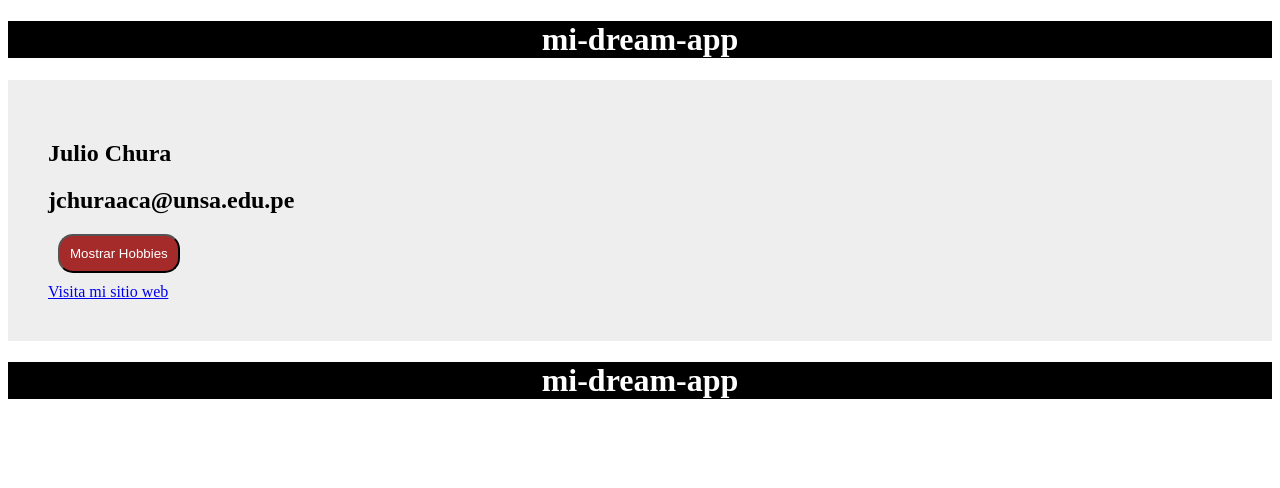
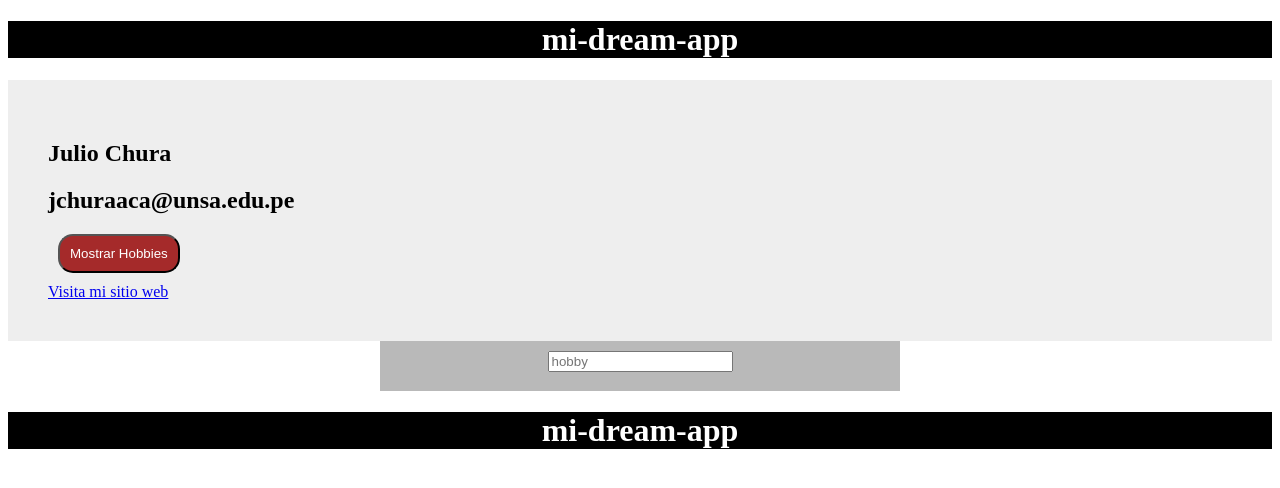
Before and after one commit to JulioChura/angular, an Angular app: page / in a window 1280 px wide. Shown: the top 488 px of the page. Built offline with nearby package versions, Linux system fonts and the light colour scheme.

Commit message:
Se crea un formulario que registra mis hobbies

```diff
--- a/src/app/app.component.css
+++ b/src/app/app.component.css
@@ -26,3 +26,13 @@
     margin: 10px;
     border-radius: 15px;
 }
+
+.container {
+    margin: 0 auto;
+    background-color: rgb(185, 185, 185);
+    width: 500px;
+    height: 30px;
+    display: flex;
+    justify-content: center;
+    padding: 10px;
+}
--- a/src/app/app.component.html
+++ b/src/app/app.component.html
@@ -19,7 +19,11 @@
       </div>
       <a href="{{webpage}}" target="_blank">Visita mi sitio web</a>
 </div>
-
+<div class="container">
+      <form (submit)="newHobby(hobby)">
+            <input #hobby type="text" placeholder="hobby">
+      </form>
+</div>
 <div class="black">
       <h1> {{title}} </h1>
 </div>
--- a/src/app/app.component.ts
+++ b/src/app/app.component.ts
@@ -26,4 +26,9 @@ export class AppComponent {
   toggleHobbies() {
     this.showHobbies = !this.showHobbies;
   }
+  newHobby(hobby : any) {
+    this.hobbies.push(hobby.value);
+    hobby.value = ""
+    return false;
+  }
 }
```
